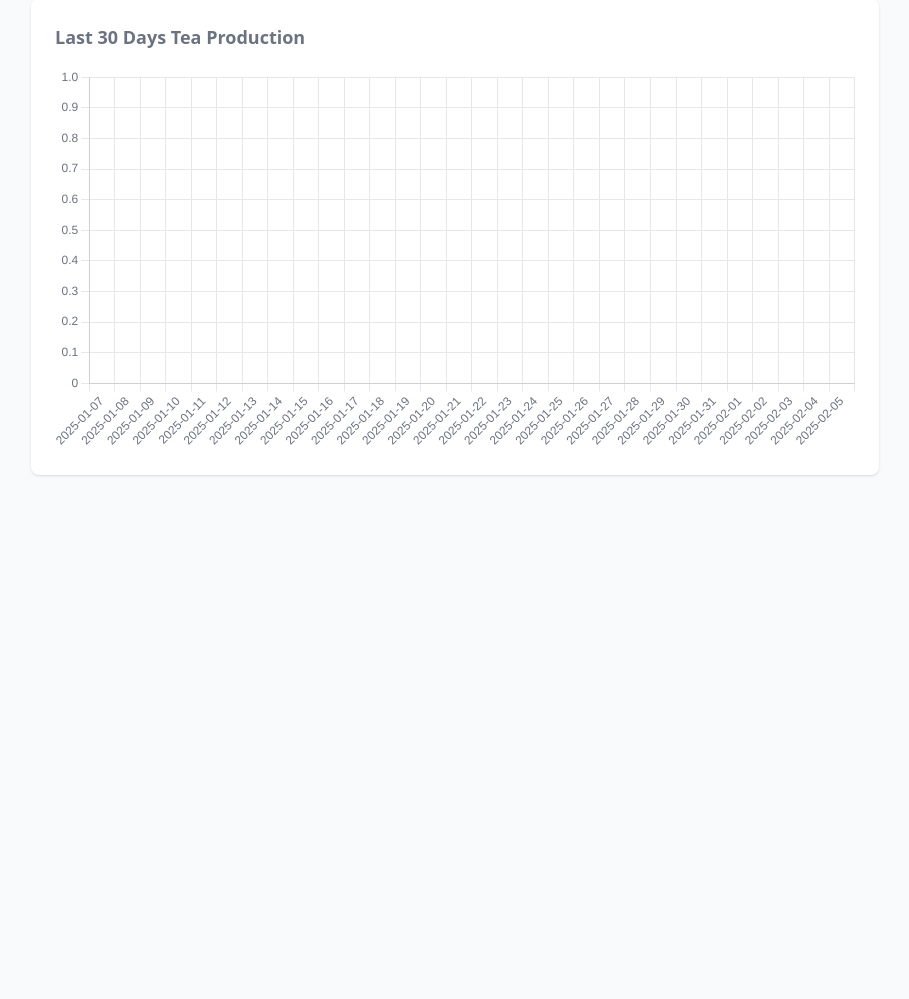
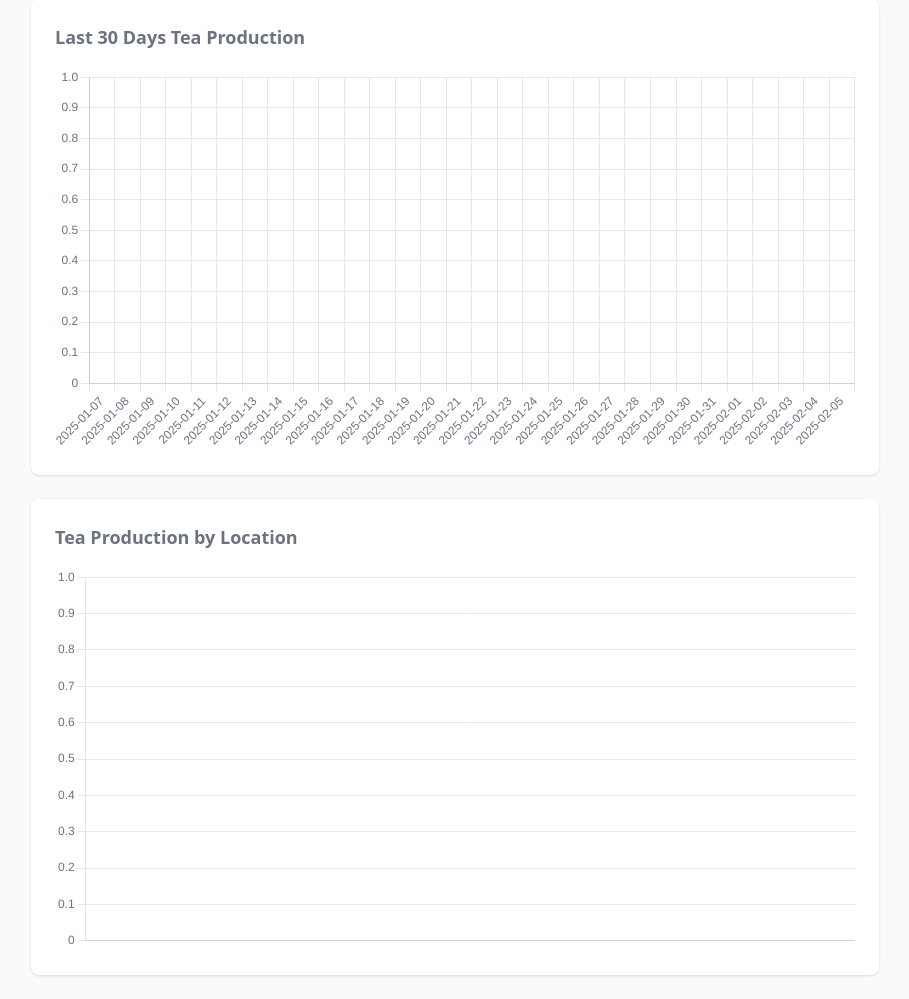
Before and after one commit to palindaa/tea-estate-management, a FastAPI app: page /dashboard in a window 1280 px wide. Shown: the part 1226-2225 px from the top of the page, without its empty margins (185-1094 px from the left). Before the commit the page ends 1725 px from the top, so only its background shows below. Run offline with FastAPI, Linux system fonts and the light colour scheme; data that the repository does not hold is empty; some libraries are stand-ins or nearby versions.

Commit message:
Add dashboard location chart

```diff
--- a/main.py
+++ b/main.py
@@ -358,6 +358,19 @@ async def dashboard(
             'borderWidth': 1
         })
 
+    # Get location-based totals
+    location_totals = db.query(
+        Work.tea_location,
+        func.sum(Work.adjusted_tea_weight).label('total_weight')
+    ).filter(
+        func.strftime('%Y', Work.work_date) == f"{selected_year:04d}",
+        func.strftime('%m', Work.work_date) == f"{selected_month:02d}",
+        Work.adjusted_tea_weight > 0
+    ).group_by(Work.tea_location).all()
+
+    location_labels = [loc.tea_location or 'Unknown' for loc in location_totals]
+    location_data = [float(loc.total_weight) for loc in location_totals]
+
     return templates.TemplateResponse("dashboard.html", {
         "request": request,
         "monthly_total": monthly_total,
@@ -370,7 +383,9 @@ async def dashboard(
         "total_factory_weight": total_factory_weight,
         "factory_tea_totals": factory_tea_totals,
         "daily_labels": daily_labels,
-        "location_datasets": location_datasets
+        "location_datasets": location_datasets,
+        "location_labels": location_labels,
+        "location_data": location_data
     })
 
 def week_of_month(dt):
--- a/templates/dashboard.html
+++ b/templates/dashboard.html
@@ -152,6 +152,16 @@
                     </div>
                 </div>
 
+                <!-- Add after the Factory Tea Statistics card -->
+                <div class="bg-white dark:bg-gray-800 rounded-lg shadow p-6 mt-6">
+                    <h3 class="text-lg font-semibold text-gray-500 dark:text-gray-300 mb-4">
+                        Tea Production by Location
+                    </h3>
+                    <div class="relative h-96">
+                        <canvas id="locationChart"></canvas>
+                    </div>
+                </div>
+
             </div>
         </div>
     </div>
@@ -193,6 +203,65 @@
                                     ? (context.raw / total * 100).toFixed(1) + '%'
                                     : '0%';
                                 return ` ${context.label}: ${context.formattedValue} kg (${percentage})`;
+                            }
+                        }
+                    }
+                }
+            }
+        });
+
+        // Location-based Bar Chart
+        const locationCtx = document.getElementById('locationChart').getContext('2d');
+        new Chart(locationCtx, {
+            type: 'bar',
+            data: {
+                labels: {{ location_labels|safe }},
+                datasets: [{
+                    label: 'Total Adjusted Weight',
+                    data: {{ location_data|safe }},
+                    backgroundColor: [
+                        '#3B82F6', '#10B981', '#F59E0B', '#EF4444', '#8B5CF6',
+                        '#EC4899', '#14B8A6', '#F97316', '#64748B', '#A855F7'
+                    ].slice(0, {{ location_data|length }}),
+                    borderColor: [
+                        '#2563EB', '#059669', '#D97706', '#DC2626', '#7C3AED',
+                        '#DB2777', '#0F766E', '#EA580C', '#475569', '#9333EA'
+                    ].slice(0, {{ location_data|length }}),
+                    borderWidth: 1
+                }]
+            },
+            options: {
+                responsive: true,
+                maintainAspectRatio: false,
+                scales: {
+                    x: {
+                        ticks: {
+                            color: window.matchMedia('(prefers-color-scheme: dark)').matches ? '#E5E7EB' : '#6B7280',
+                            maxRotation: 45,
+                            minRotation: 45
+                        },
+                        grid: {
+                            color: window.matchMedia('(prefers-color-scheme: dark)').matches ? '#374151' : '#E5E7EB'
+                        }
+                    },
+                    y: {
+                        beginAtZero: true,
+                        ticks: {
+                            color: window.matchMedia('(prefers-color-scheme: dark)').matches ? '#E5E7EB' : '#6B7280'
+                        },
+                        grid: {
+                            color: window.matchMedia('(prefers-color-scheme: dark)').matches ? '#374151' : '#E5E7EB'
+                        }
+                    }
+                },
+                plugins: {
+                    legend: {
+                        display: false
+                    },
+                    tooltip: {
+                        callbacks: {
+                            label: function(context) {
+                                return ` ${context.dataset.label}: ${context.formattedValue} kg`;
                             }
                         }
                     }
```
